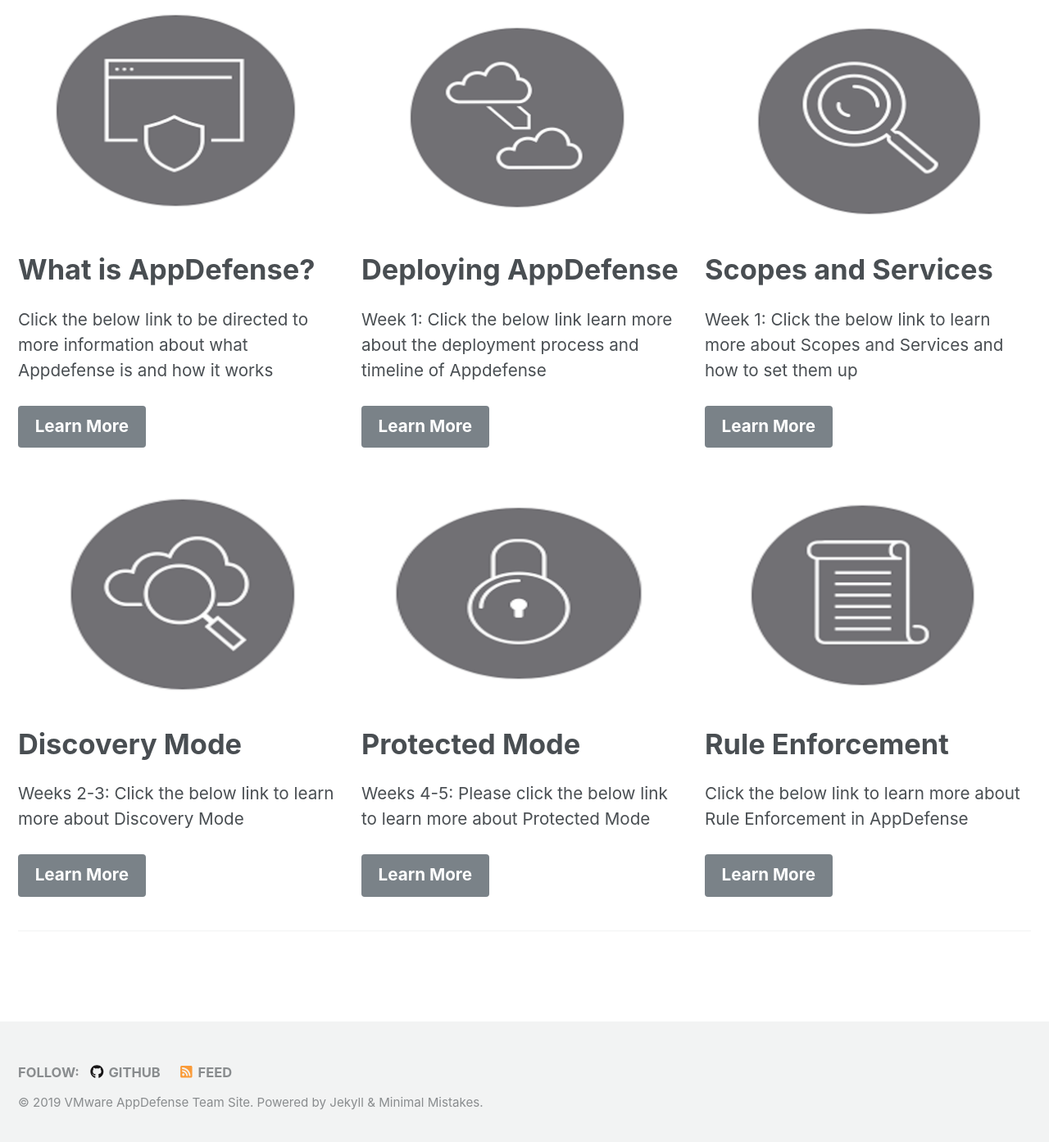
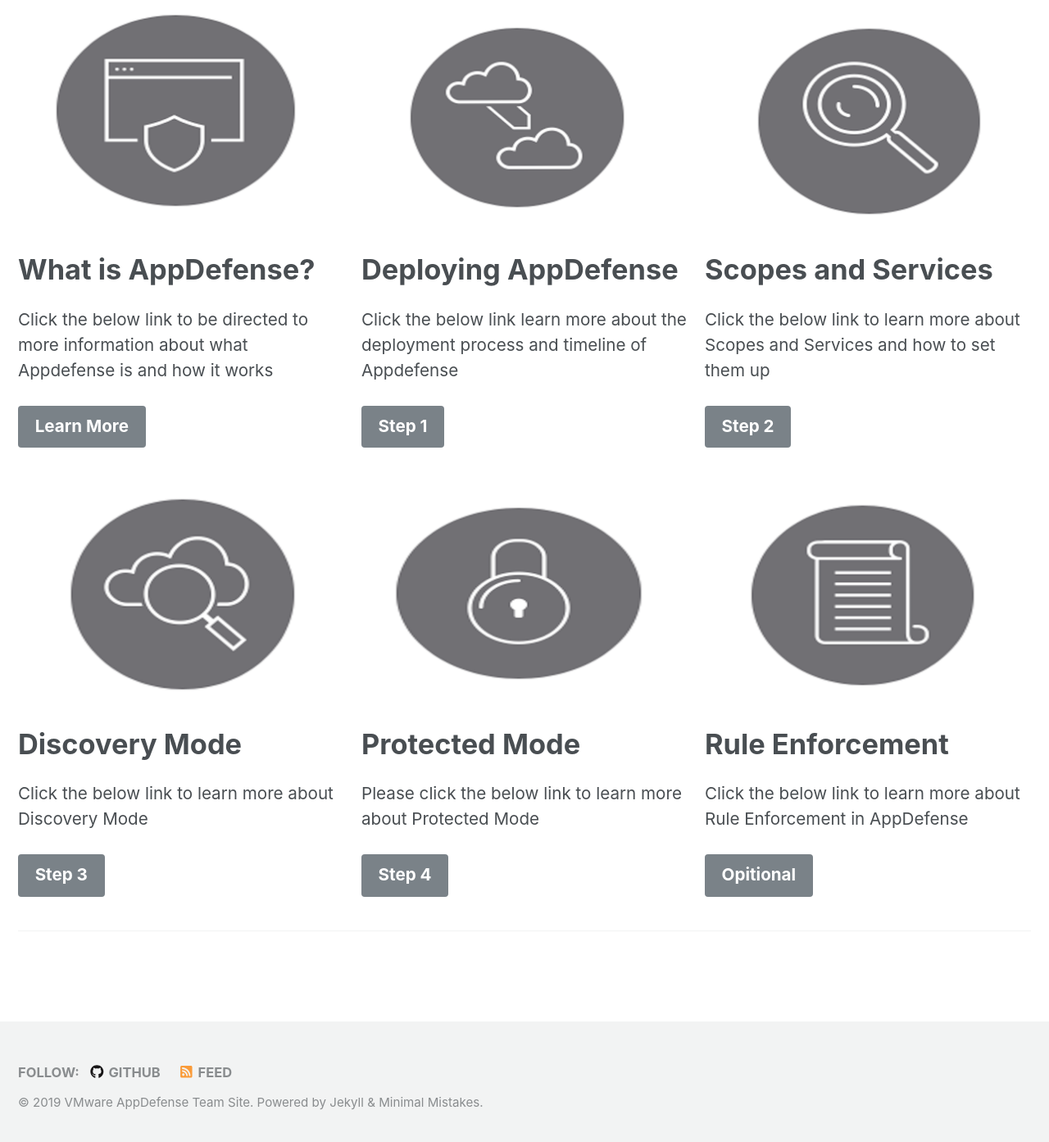
Before and after one commit to vmware-csa-team/AppDefense-Quick-Start-Guide, a Jekyll site: the page built from index.html, in a window 1280 px wide and 1400 px high, scrolled down 508 px. Shown: the top 1393 px of the window at 82% size. Built offline with Jekyll 4.4.1, drawn with Linux system fonts in a browser that asks for light colours; nearby versions of some CDN libraries; the list of posts is cut into pages by our own code.

Commit message:
Index update

```diff
--- a/index.html
+++ b/index.html
@@ -18,37 +18,37 @@
   - image_path: /assets/images/deployment.png
     alt: "Deploy"
     title: "Deploying AppDefense"
-    excerpt: 'Week 1: Click the below link learn more about the deployment process and timeline of Appdefense'
+    excerpt: 'Click the below link learn more about the deployment process and timeline of Appdefense'
     url: "https://stanton26.github.io/workshop-manual-es/"
-    btn_label: "Learn More"
+    btn_label: "Step 1"
     btn_class: "btn--primary"
   - image_path: /assets/images/scope.png
     alt: "Scopes and Services"
     title: "Scopes and Services"
-    excerpt: 'Week 1: Click the below link to learn more about Scopes and Services and how to set them up'
+    excerpt: 'Click the below link to learn more about Scopes and Services and how to set them up'
     url: "https://stanton26.github.io/workshop-manual-jp/"
-    btn_label: "Learn More"
+    btn_label: "Step 2"
     btn_class: "btn--primary"
   - image_path: /assets/images/discoverym.png
     alt: "Discovery Mode "
     title: "Discovery Mode"
-    excerpt: 'Weeks 2-3: Click the below link to learn more about Discovery Mode'
+    excerpt: 'Click the below link to learn more about Discovery Mode'
     url: "https://stanton26.github.io/workshop-manual/"
-    btn_label: "Learn More"
+    btn_label: "Step 3"
     btn_class: "btn--primary"
   - image_path: /assets/images/protected.png
     alt: "Protected Mode  "
     title: "Protected Mode"
-    excerpt: ' Weeks 4-5: Please click the below link to learn more about Protected Mode'
+    excerpt: 'Please click the below link to learn more about Protected Mode'
     url: "https://stanton26.github.io/workshop-manual-horizon/"
-    btn_label: "Learn More"
+    btn_label: "Step 4"
     btn_class: "btn--primary"
   - image_path: /assets/images/rules.png
     alt: "Rule Enforcement"
     title: "Rule Enforcement"
     excerpt: 'Click the below link to learn more about Rule Enforcement in AppDefense'
     url: "https://stanton26.github.io/workshop-manual-pt/"
-    btn_label: "Learn More"
+    btn_label: "Opitional"
     btn_class: "btn--primary"
 ---
 
```
